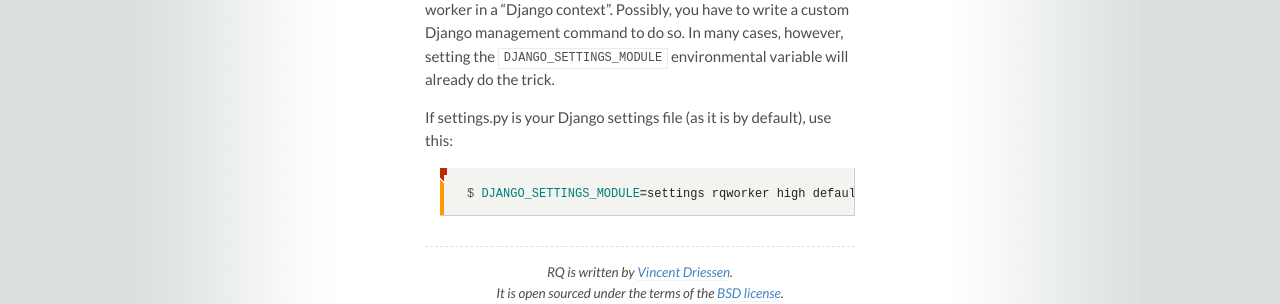
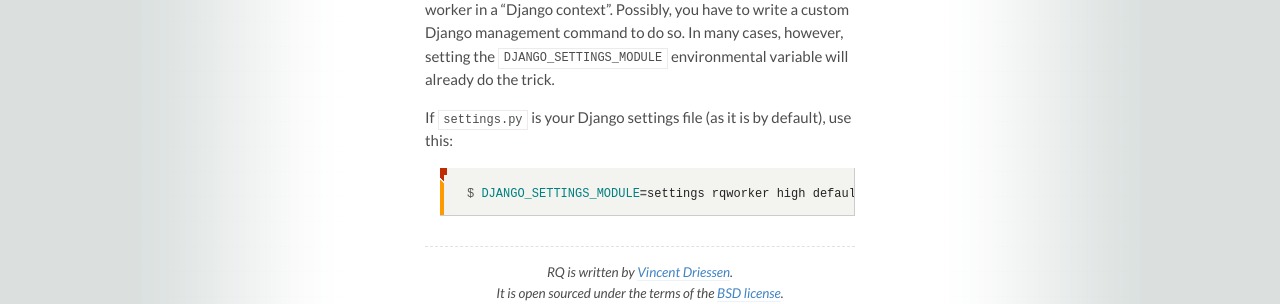
Before and after one commit to rq/rq, a Jekyll site: the page built from patterns/django.md, in a window 1280 px wide. Shown: the part 403-707 px from the top of the page. Built offline with Jekyll 4.4.1, drawn with Linux system fonts in a browser that asks for light colours; some web fonts are replaced; Markdown is read by kramdown in place of the engine named in the settings.

Commit message:
Quote file name.

```diff
--- a/patterns/django.md
+++ b/patterns/django.md
@@ -10,7 +10,7 @@ a "Django context".  Possibly, you have to write a custom Django management
 command to do so.  In many cases, however, setting the `DJANGO_SETTINGS_MODULE`
 environmental variable will already do the trick.
 
-If settings.py is your Django settings file (as it is by default), use this:
+If `settings.py` is your Django settings file (as it is by default), use this:
 
 {% highlight console %}
 $ DJANGO_SETTINGS_MODULE=settings rqworker high default low
```
